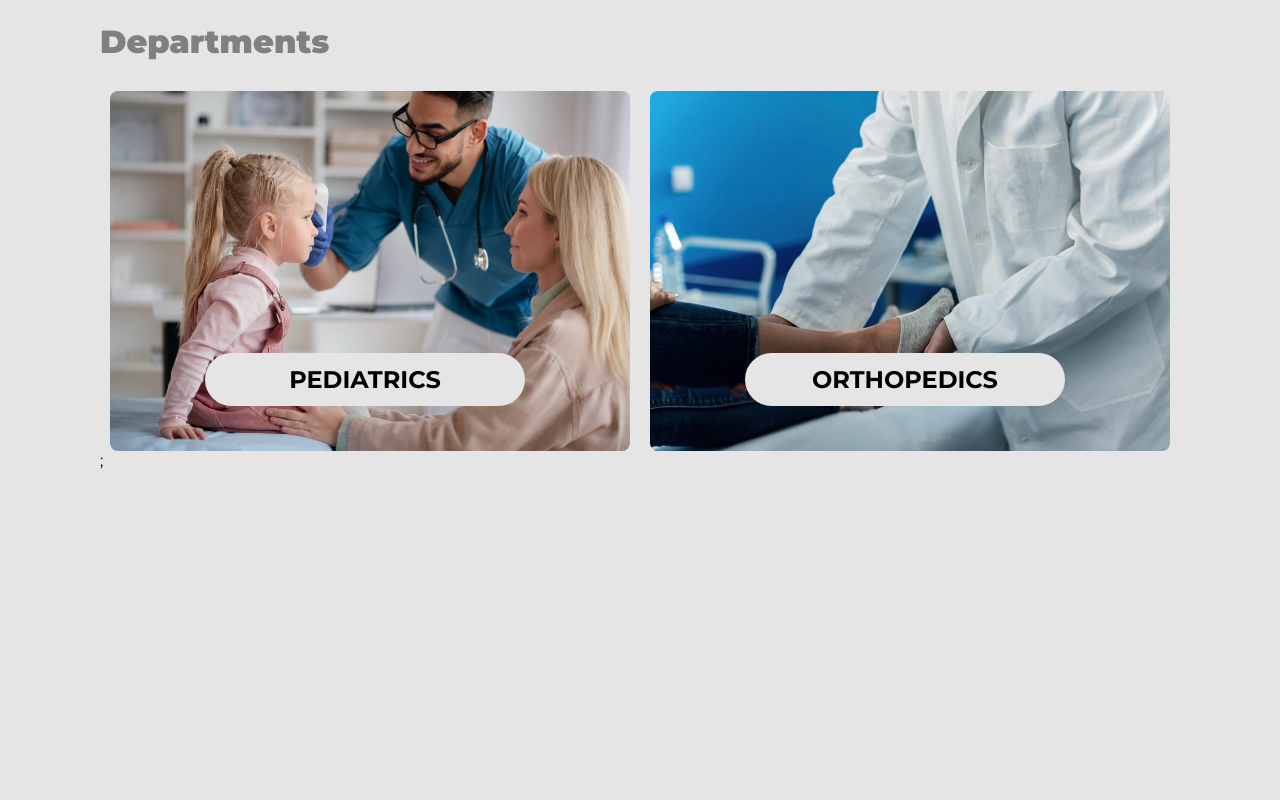
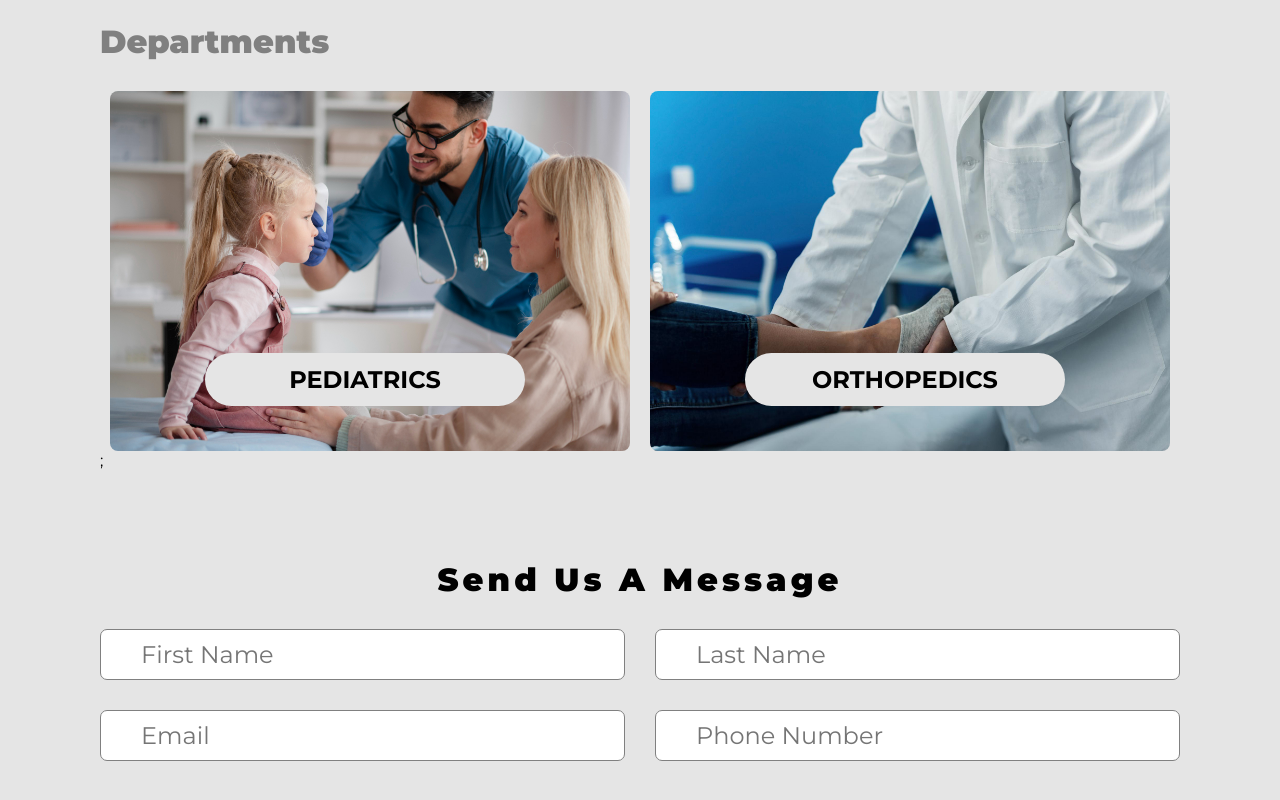
Before and after one commit to IbroTao/HealthCare, a React (Vite) app in the folder frontend/: page / in a window 1280 px wide. Shown: the part 1636-2436 px from the top of the page. Before the commit the page ends 2156 px from the top, so only its background shows below. Built offline with nearby package versions, Linux system fonts and the light colour scheme.

Commit message:
home page working with bckg images

```diff
--- a/frontend/src/components/MessageForm.jsx
+++ b/frontend/src/components/MessageForm.jsx
@@ -1,9 +1,27 @@
-import React from 'react'
+import React, { useState } from 'react'
 
 const MessageForm = () => {
+  const [firstName, setFirstName] = useState("")
+  const [lastName, setLastName] = useState("")
+  const [email, setEmail] = useState("")
+  const [phone, setPhone] = useState("")
+  const [message, setMessage] = useState("")
+  const handleMessage = (e) => {
+    e.preventDefault();
+  }
   return (
-    <div>
-
+    <div className='container form-component message-form'>
+      <h2>Send Us A Message</h2>
+      <form onSubmit={handleMessage}>
+        <div>
+          <input type="text" placeholder='First Name' value={firstName} onChange={(e) => setFirstName(e.target.value)}/>
+          <input type="text" placeholder='Last Name' value={lastName} onChange={(e) => setLastName(e.target.value)}/>
+        </div>
+        <div>
+          <input type="text" placeholder='Email' value={email} onChange={(e) => setEmail(e.target.value)}/>
+          <input type="number" placeholder='Phone Number' value={phone} onChange={(e) => setPhone(e.target.value)}/>
+        </div>
+      </form>
     </div>
   )
 }
```
